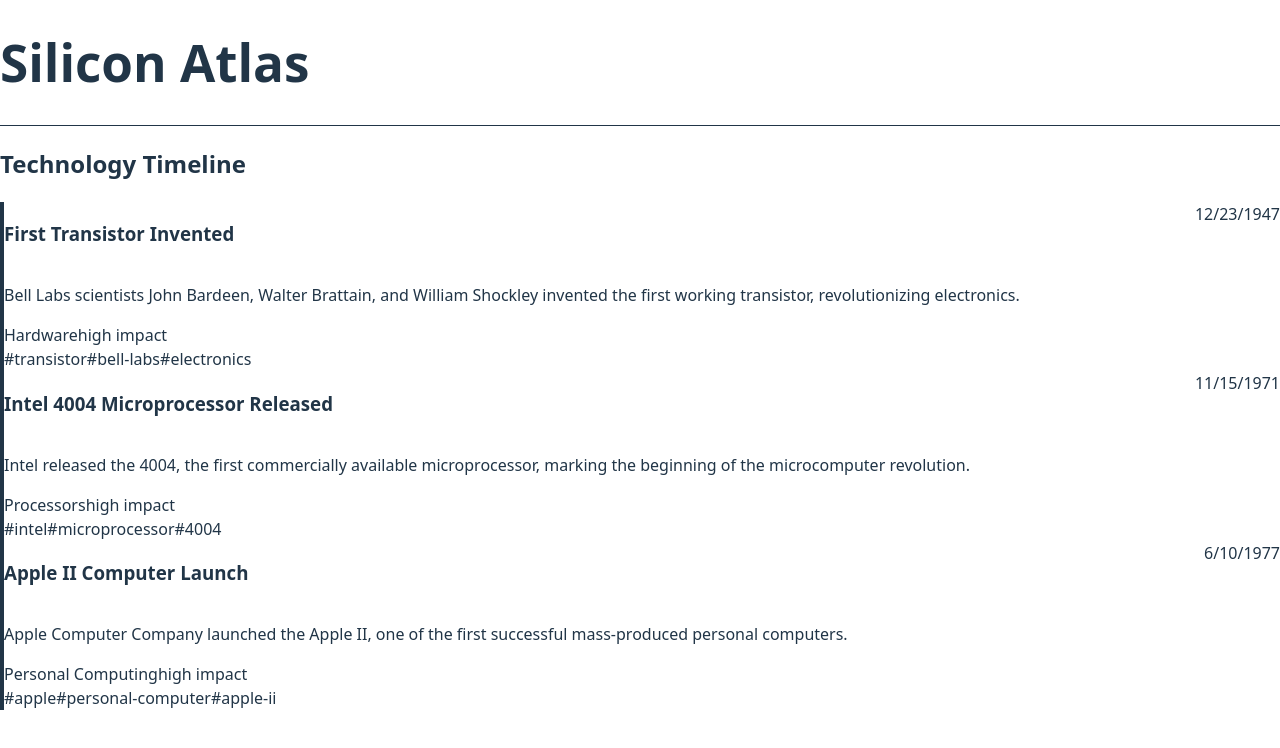
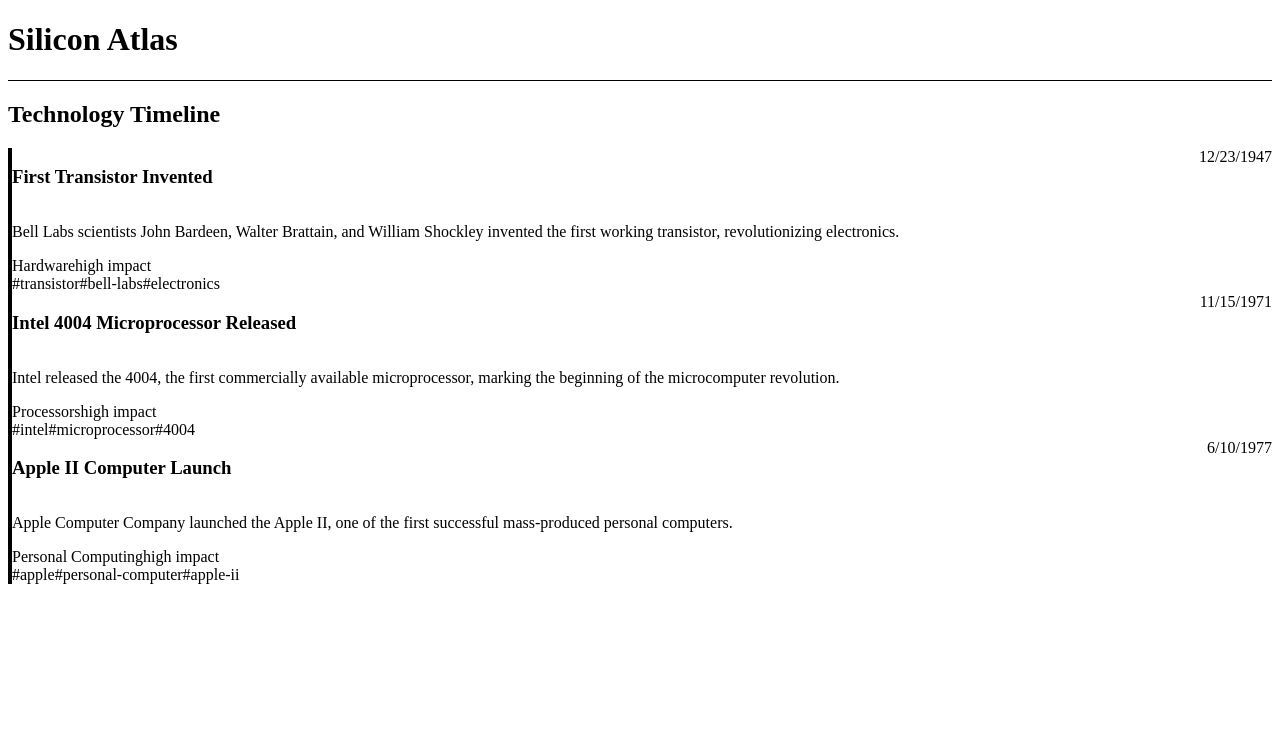
Before and after one commit to nassim747/SiliconAtlas, a React (Vite) app: page / in a window 1280 px wide. Shown: the top 748 px of the page. Built offline with nearby package versions, Linux system fonts and the light colour scheme.

Commit message:
fix: resolve Tailwind PostCSS plugin and clean up conflicting styles

```diff
--- a/package.json
+++ b/package.json
@@ -25,6 +25,7 @@
   },
   "devDependencies": {
     "@eslint/js": "^9.25.0",
+    "@tailwindcss/postcss": "^4.1.7",
     "@testing-library/jest-dom": "^6.6.3",
     "@testing-library/react": "^16.3.0",
     "@testing-library/user-event": "^14.6.1",
--- a/postcss.config.js
+++ b/postcss.config.js
@@ -1,6 +1,6 @@
 export default {
   plugins: {
-    tailwindcss: {},
+    '@tailwindcss/postcss': {},
     autoprefixer: {},
   },
 }
--- a/src/index.css
+++ b/src/index.css
@@ -1,70 +1,3 @@
 @tailwind base;
 @tailwind components;
 @tailwind utilities;
-
-:root {
-  font-family: system-ui, Avenir, Helvetica, Arial, sans-serif;
-  line-height: 1.5;
-  font-weight: 400;
-
-  color-scheme: light dark;
-  color: rgba(255, 255, 255, 0.87);
-  background-color: #242424;
-
-  font-synthesis: none;
-  text-rendering: optimizeLegibility;
-  -webkit-font-smoothing: antialiased;
-  -moz-osx-font-smoothing: grayscale;
-}
-
-a {
-  font-weight: 500;
-  color: #646cff;
-  text-decoration: inherit;
-}
-a:hover {
-  color: #535bf2;
-}
-
-body {
-  margin: 0;
-  min-width: 320px;
-  min-height: 100vh;
-}
-
-h1 {
-  font-size: 3.2em;
-  line-height: 1.1;
-}
-
-button {
-  border-radius: 8px;
-  border: 1px solid transparent;
-  padding: 0.6em 1.2em;
-  font-size: 1em;
-  font-weight: 500;
-  font-family: inherit;
-  background-color: #1a1a1a;
-  cursor: pointer;
-  transition: border-color 0.25s;
-}
-button:hover {
-  border-color: #646cff;
-}
-button:focus,
-button:focus-visible {
-  outline: 4px auto -webkit-focus-ring-color;
-}
-
-@media (prefers-color-scheme: light) {
-  :root {
-    color: #213547;
-    background-color: #ffffff;
-  }
-  a:hover {
-    color: #747bff;
-  }
-  button {
-    background-color: #f9f9f9;
-  }
-}
```
Also changed, not shown: 1 other file (tests, documents, lock files or other folders).
